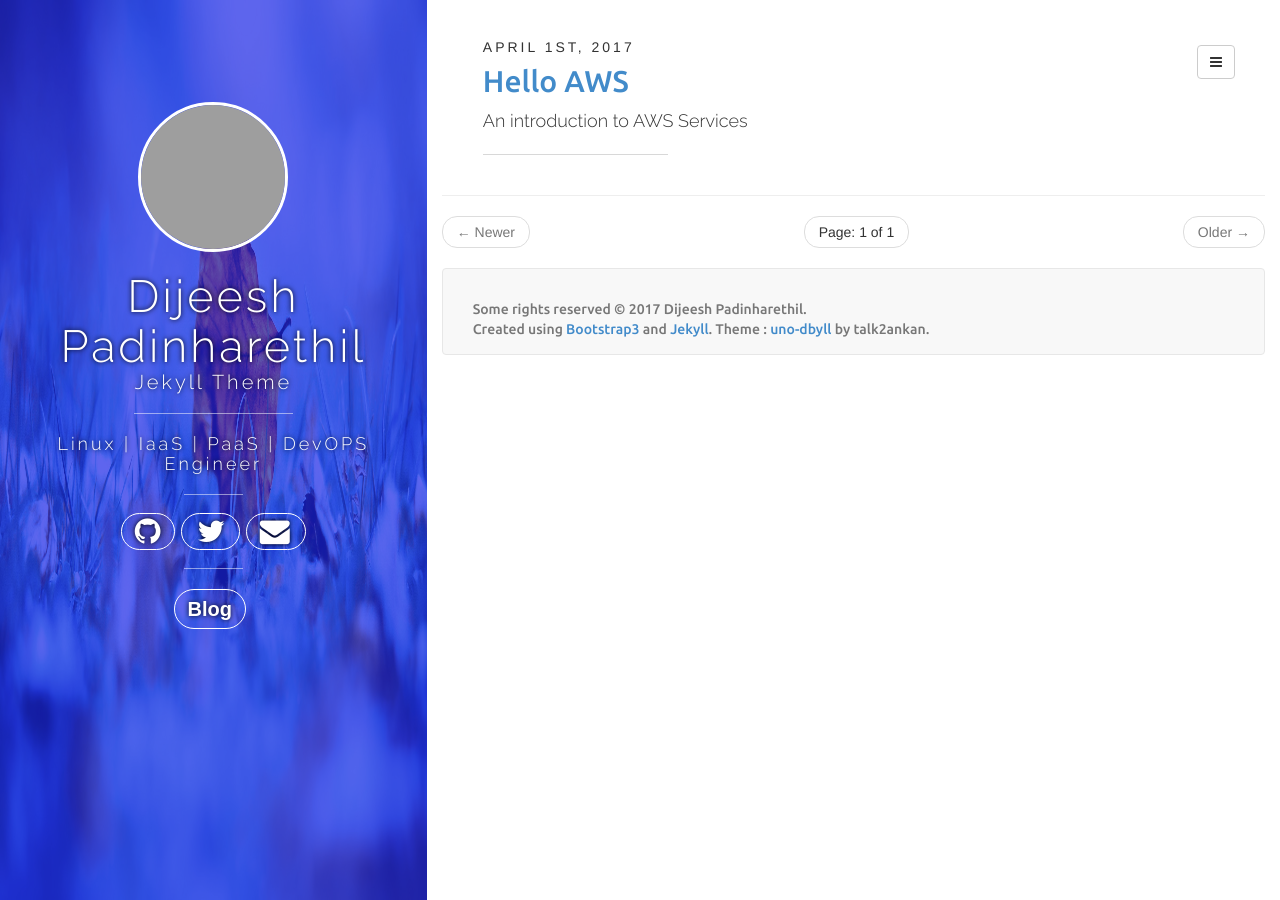
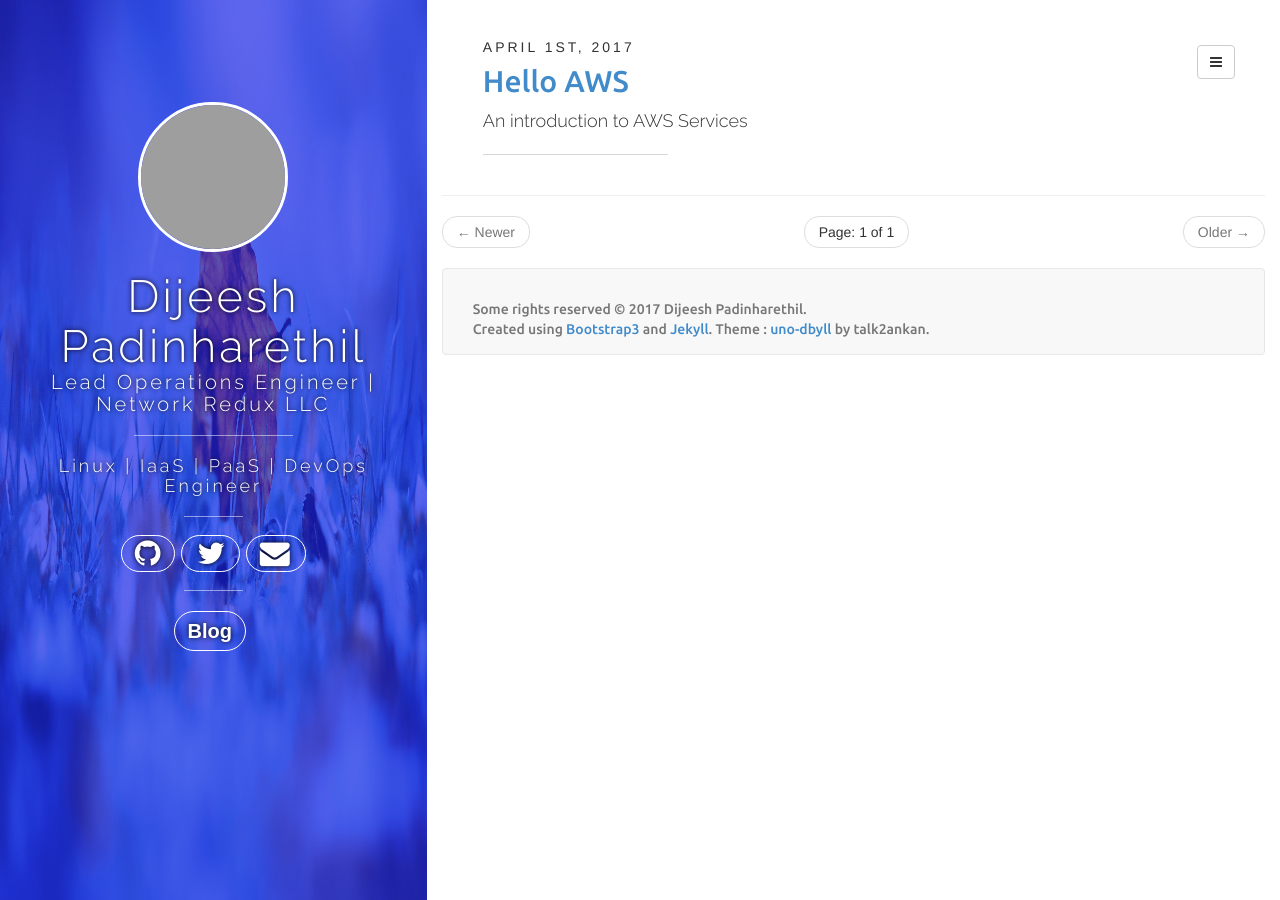
Before and after one commit to dijeesh/dijeesh.github.io-bak, a Jekyll site: the page built from index.html, in a window 1280 px wide. Built offline with Jekyll 4.4.1, drawn with Linux system fonts in a browser that asks for light colours; nearby versions of some CDN libraries; the list of posts is cut into pages by our own code; comment, search, counter and statistics services are not loaded; grey boxes are pictures that could not be loaded.

Commit message:
update config

```diff
--- a/_config.yml
+++ b/_config.yml
@@ -23,11 +23,11 @@ title : Dijeesh Padinharethil
 
 author:
   name: Dijeesh Padinharethil
-  role: Jekyll Theme
+  role: Lead Operations Engineer | Network Redux LLC
   email: dijeeshpnair@gmail.com
   github: dijeesh
   twitter: dijeeshpnair
   facebook: dijeeshpnair
   googleplus: +dijeeshpnair
-  bio: "Linux | IaaS | PaaS | DevOPS Engineer "
+  bio: "Linux | IaaS | PaaS | DevOps Engineer "
   uno-dbyll: https://raw.githubusercontent.com/meliodus/uno-dbyll/gh-pages/uno-dbyll.png
```
